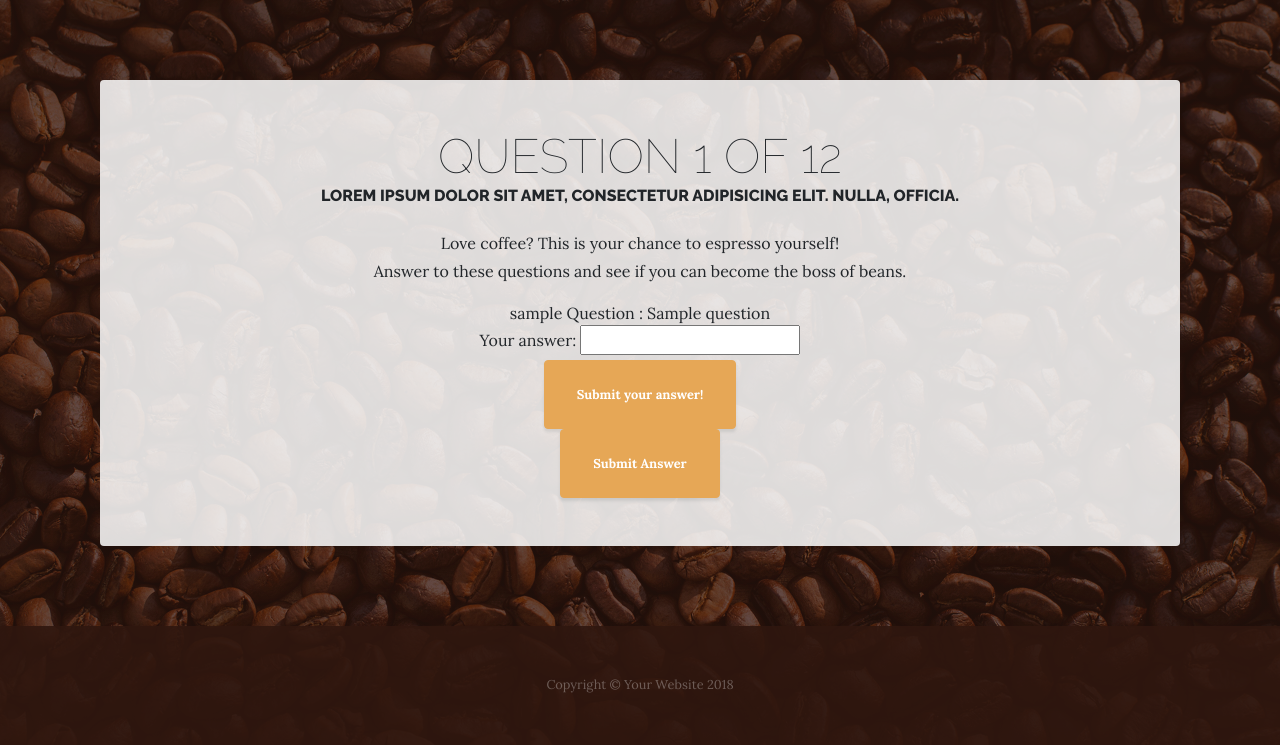
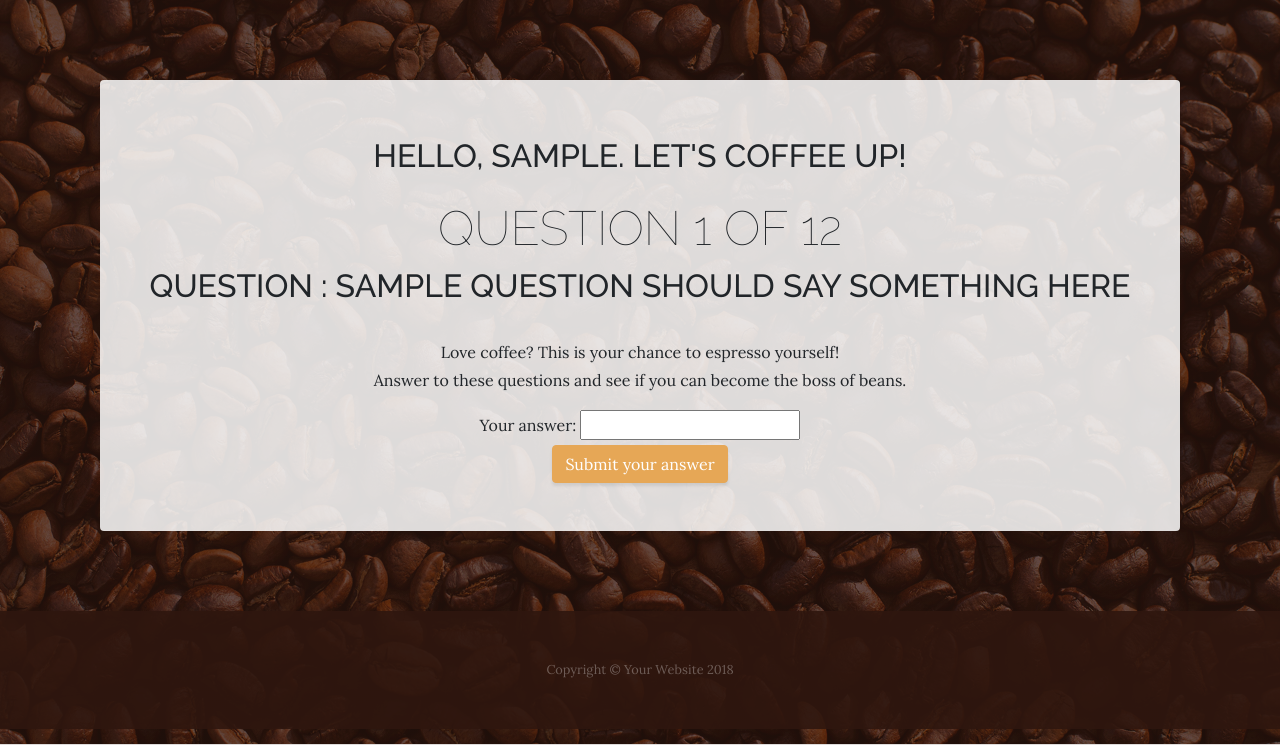
Before and after one commit to Code-Institute-Submissions/python-project-game, a Flask app: template templates/quiz.html in a window 1280 px wide. Shown: the part 56-801 px from the top of the page. Run offline with Flask 2, Linux system fonts and the light colour scheme; the template is opened without the code that fills it: most values are stand-ins (such as "Sample title", 1, 10 or a date in 2020); some libraries are stand-ins or nearby versions.

Commit message:
fixed the quiz.html form

```diff
--- a/templates/quiz.html
+++ b/templates/quiz.html
@@ -5,25 +5,20 @@
     <div class="container">
         <div class="intro-text left-0 text-center bg-faded p-5 rounded">
             <h2 class="section-heading mb-4">
+                <p class="mb-3">Hello, {{ username }}. Let's coffee up!</p>
                 <span class="section-heading-lower">Question 1 of 12</span>
-                <span class="section-heading-upper">Lorem ipsum dolor sit amet, consectetur adipisicing elit. Nulla, officia.</span>
+                <p>Question : {{ question }} should say something here</p>
             </h2>
             <p class="mb-3"> Love coffee? This is your chance to espresso yourself!</br>
-            Answer to these questions and see if you can become the boss of beans.</p>
-
-                {{ username }}
-                Question : {{ question }}
-                <form method="POST">
+                Answer to these questions and see if you can become the boss of beans.</p>
+            <form method="POST" action="/quiz">
                 <label for="answer">Your answer:</label>
                 <input type="text" id="answer" name="answer" required>
                 <div class="intro-button mx-auto">
-                    <a class="btn btn-primary btn-xl" href="#">Submit your answer!</a>
+                    <!--Remember to link to the root, not to the .html template! -->
+                    <button class="btn btn-primary" type="submit">Submit your answer</button>
                 </div>
             </form>
-
-            <div class="intro-button mx-auto">
-                <a class="btn btn-primary btn-xl" href="#">Submit Answer</a>
-            </div>
         </div>
     </div>
 </section>
```
